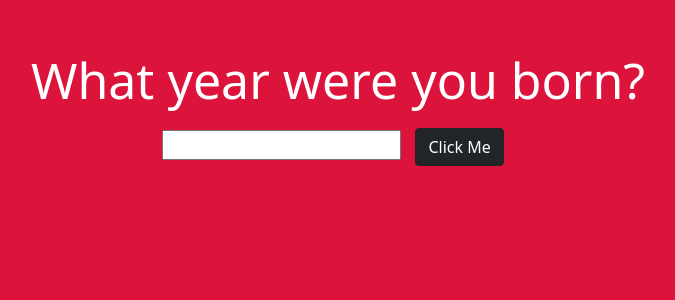
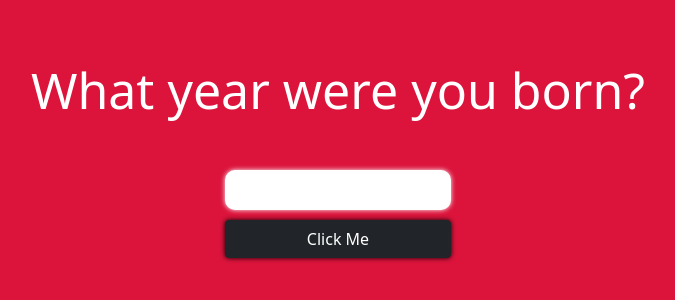
Before and after one commit to Shubham242000/AgeinDays, a plain HTML site: page index.html in a window 1280 px wide. Shown: the whole page, without its empty margins (302-977 px from the left). Drawn offline with nearby package versions, Linux system fonts and the light colour scheme.

Commit message:
Update age.css

```diff
--- a/age.css
+++ b/age.css
@@ -3,13 +3,39 @@ body{
     text-align: center;
     background-color: crimson;
     color : white;
+    justify-content: center;
+    align-items: center;
 }
+#box{
+    display: flex;
+    flex-direction: column;
+    width: 60%;
+    margin: auto;
+}
+input{
+    width: 30%;
+    align-self: center;
+    font-size: 25px;
+    border-radius: 10px;
+    border: 0px;
+    box-shadow: 0 0 5px white;
+}
+input:focus{
+    outline: 0px;
+}
+button{
+    width: 30%;
+    align-self: center;
+    margin: 20px;
+    border-radius: 10px;
+    border: 0px;
+    box-shadow: 0 0 5px black;
+}
+
 #box h1{
     font-size: 50px;
+    margin: 50px;
 }
 #data{
     margin: 10px;
 }
-#box{
-    margin: 50px;
-}
```
